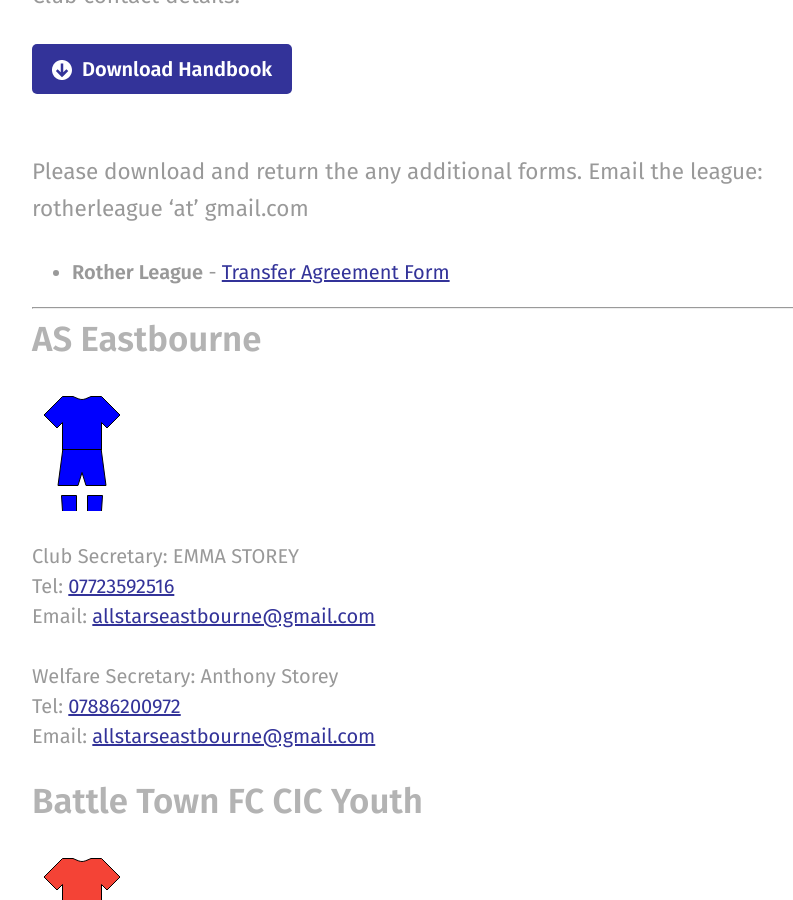
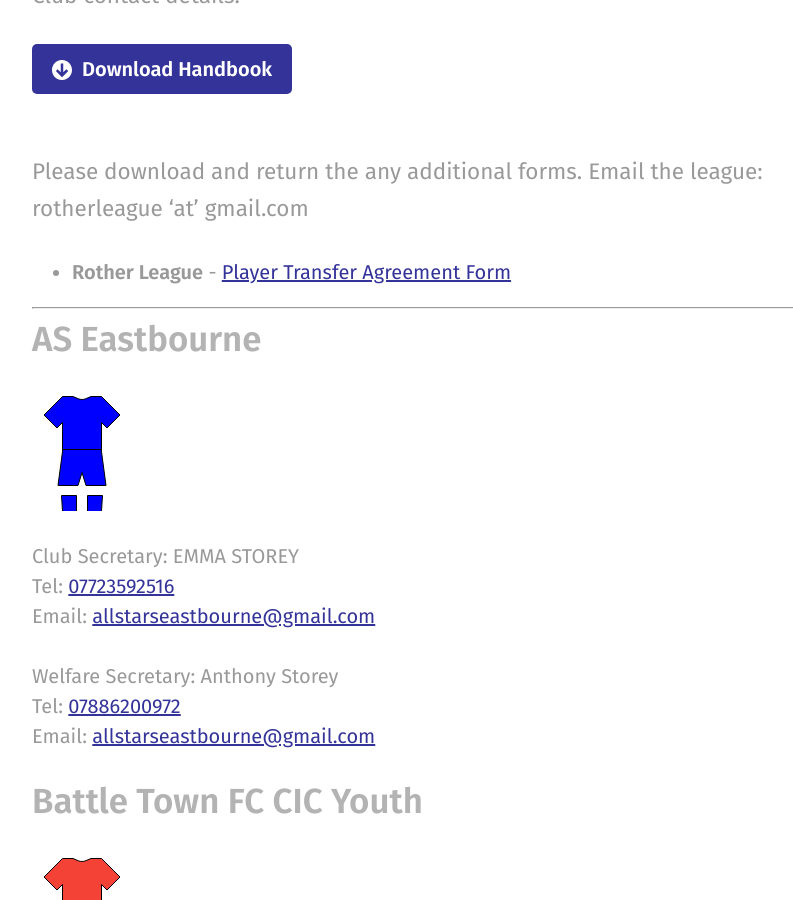
Before and after one commit to rotherleague/Rother, a Jekyll site: the page built from clubs.md, in a window 1280 px wide and 900 px high, scrolled down 445 px. Shown: the whole window, without its empty margins (48-841 px from the left). Built offline with Jekyll 4.4.1, drawn with Linux system fonts in a browser that asks for light colours; nearby versions of some CDN libraries.

Commit message:
Update clubs.md

```diff
--- a/clubs.md
+++ b/clubs.md
@@ -15,7 +15,7 @@ actions:
 
 Please download and return the any additional forms. Email the league: rotherleague 'at' gmail.com
 
-* **Rother League** - [Transfer Agreement Form]([https://drive.google.com/file/d/1WQpPZ6XpOzpBA7OOJ5cFL-3AsP7IIkIq/view?usp=sharing](https://drive.google.com/file/d/1WQpPZ6XpOzpBA7OOJ5cFL-3AsP7IIkIq/view?usp=sharing))
+* **Rother League** - [Player Transfer Agreement Form]([https://drive.google.com/file/d/1WQpPZ6XpOzpBA7OOJ5cFL-3AsP7IIkIq/view?usp=sharing])
 
 
 <hr>
```
